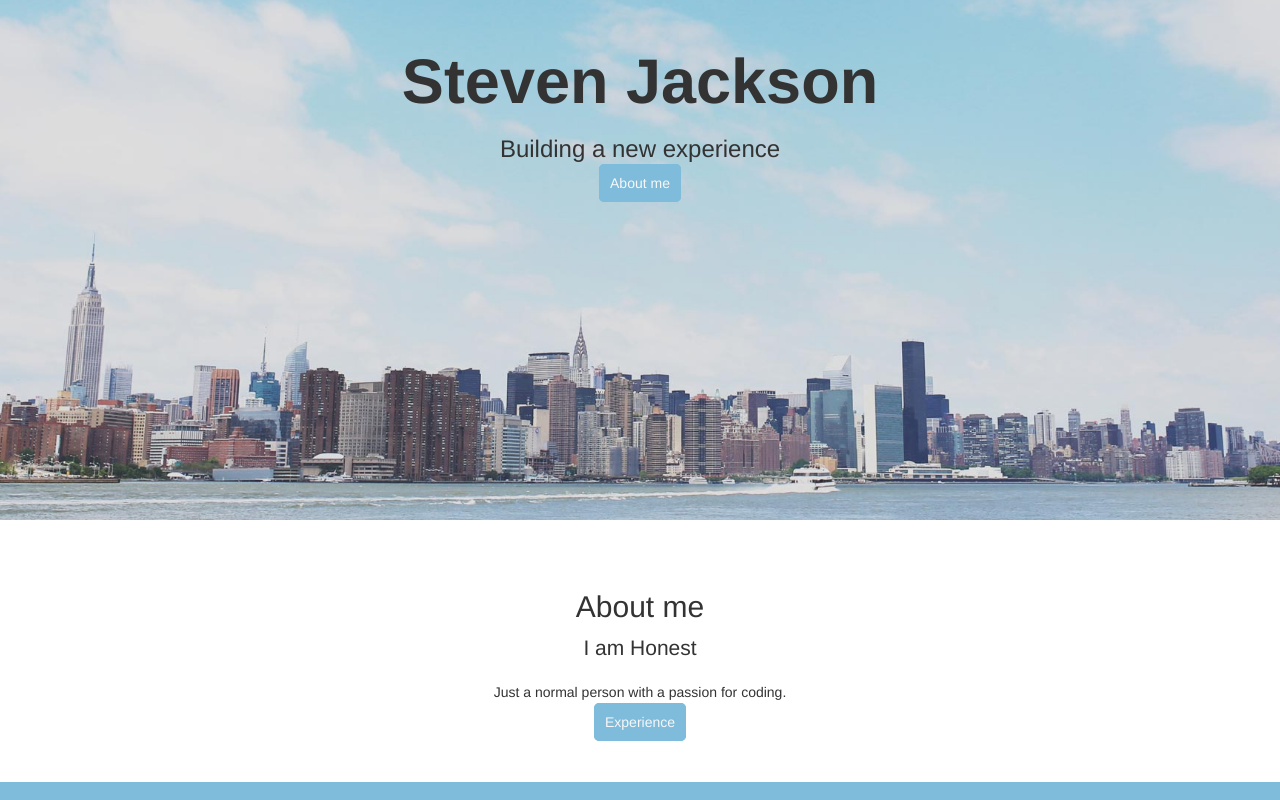
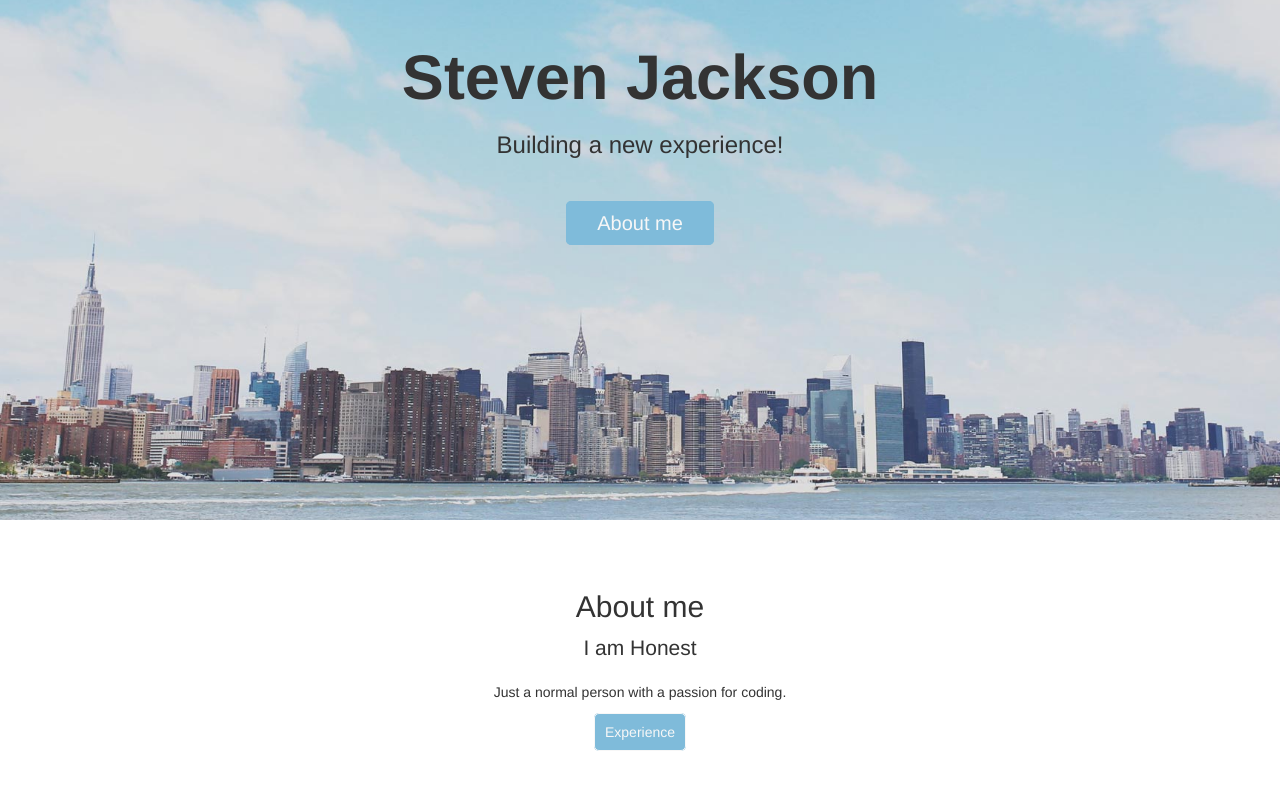
Before and after one commit to steven-daniell-jackson/steven-daniell-jackson.github.io, a plain HTML site: page index.html in a window 1280 px wide. Shown: the part 280-1080 px from the top of the page. Drawn offline with Linux system fonts and the light colour scheme.

Commit message:
Layout fixes
Main banner animations added.
Layout fixes
Content fixes

```diff
--- a/css/stylesheet.css
+++ b/css/stylesheet.css
@@ -92,6 +92,10 @@ ul li{
   right: 0;
   position: fixed;
   z-index: 1;
+}
+
+p.spacer{
+  margin: 20px;
 }
 
 #sidebar-wrapper.active {
@@ -215,10 +219,13 @@ a, a:link, a:hover, a:active{
 }
 
 a.btn-about {
+  position: relative;
+  top:40px;
   background-color: #7fbbda;
   border: 1px #7fbbda solid;
   border-radius: 5px;
-  padding: 10px 10px;
+  font-size: 20px;
+  padding: 10px 30px;
   color: #F7F7F7;
   transition: 1s ease-in-out;
 
--- a/index.html
+++ b/index.html
@@ -31,9 +31,9 @@
       </li>
       <li><a href="#about">About me</a>
       </li>
-      <li><a href="#experience">Experience</a>
+      <li><a href="#experience">Experience with</a>
       </li>
-      <li><a href="#portfolio">Portfolio</a>
+      <li><a href="#word-experience">Work Experience</a>
       </li>
       <li><a href="#contact">Contact</a>
       </li>
@@ -44,8 +44,8 @@
   <!-- Full Page Image Header Area -->
   <div id="top" class="header">
     <div class="vert-text">
-      <h1>Steven Jackson</h1>
-      <h3>Building a new experience</h3>
+      <h1> <span  class="animated bounceInLeft">Steven</span> <span  class="animated bounceInRight">Jackson</span></h1>
+      <h3 class="animated zoomInDown">Building a new experience!</h3>
       <a href="#about" class="btn-about">About me</a>
     </div>
   </div>
@@ -60,10 +60,11 @@
           <p  class="lead">I am <span class="text-rotate" id="rotate">Passionate</span></p>
           <p>
             Just a normal person with a passion for coding.
+
           </p>
+<p class="spacer"><a href="#experience" class="btn-experience">Experience</a></p>
 
 
-          <a href="#experience" class="btn-about">Experience</a></div>
         </div>
       </div>
     </div>
@@ -147,7 +148,7 @@
   </div>
 </div>
 <div class="row text-center">
-  <a href="#portfolio" class="btn-experience text-center">Previous Work Experience</a>
+  <a href="#word-experience" class="btn-experience text-center">Previous Work Experience</a>
 </div>
 </div>
 <!-- Experience  -->
@@ -159,7 +160,7 @@
 
 
 <!-- Portfolio -->
-<div id="portfolio" class="portfolio">
+<div id="word-experience" class="portfolio">
   <div class="container">
     <div class="row">
       <div class="col-md-4 col-md-offset-4 text-center">
--- a/js/custom.js
+++ b/js/custom.js
@@ -16,7 +16,7 @@ var education = "Varsity College <br>Diploma — 2007/2008 <br> 2 year Diploma i
 var education2 = "BOSMANSDAM HIGH SCHOOL: <br>Student Monitor <br>Grade 9 and 10 top achievers award in Mathematics <br>Member of the debate society <br>Member of chess society<br><br>";
 var education3 = "BOSMANSDAM PRIMARY SCHOOL: <br>Monitor – Duty was to lead the computer monitor group Responsible for upgrading of schools computers for student’s use";
 
-var contactInfo = " Email: Stevenjackson.sanguine@gmail.com </br> Contact number: 0769975180</br>Skype: Steven.jackson..";
+var contactInfo = " Email: Stevenjackson.sanguine@gmail.com </br></br>  Contact number: 0769975180</br></br> Skype: Steven.jackson..";
 
 
 
```
